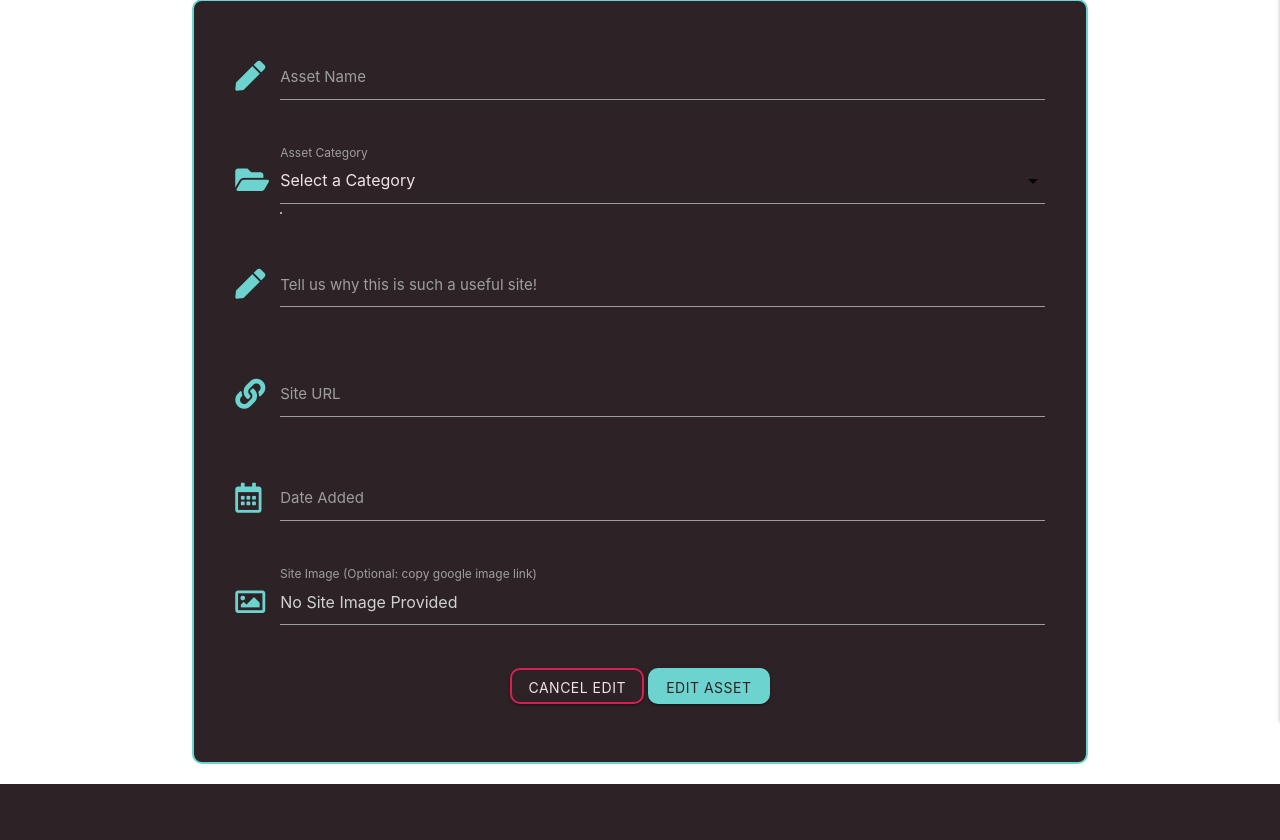
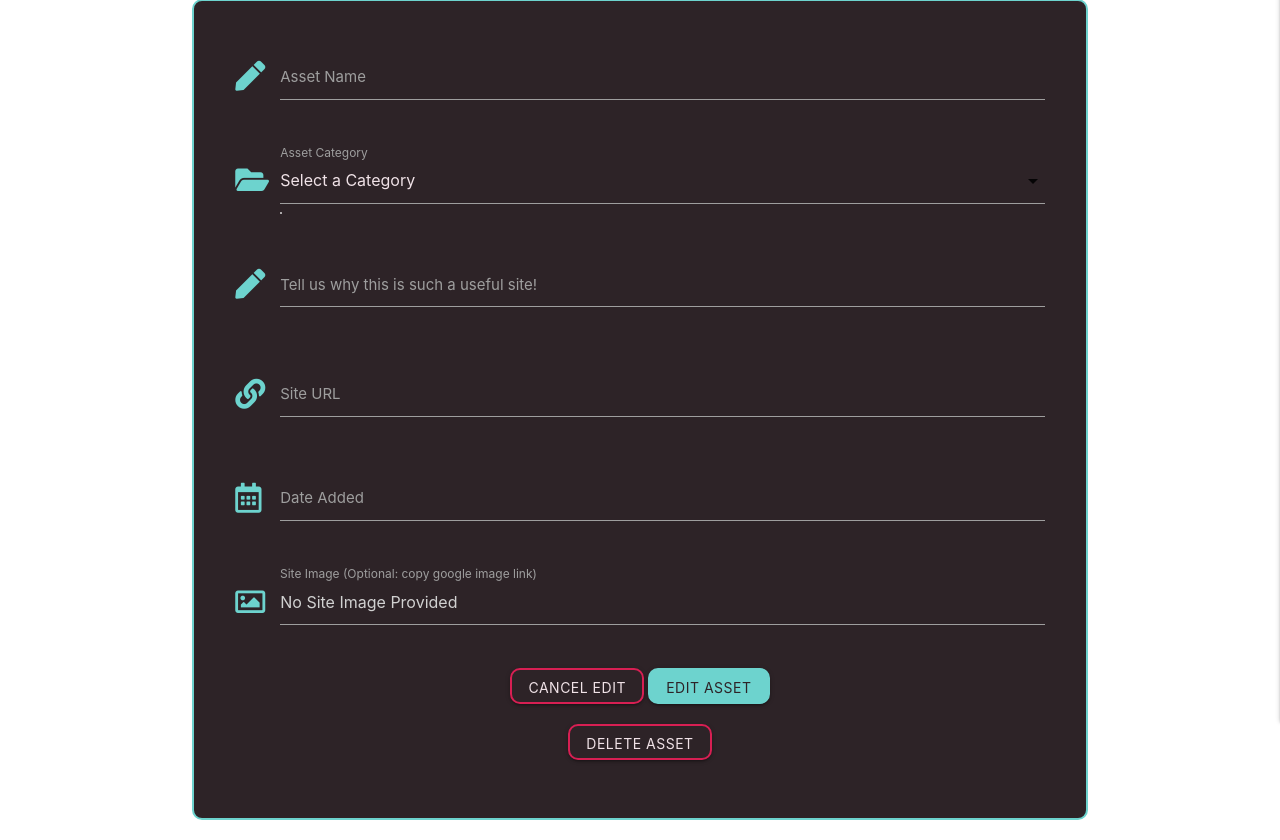
Before and after one commit to Brian-FullStack/dev_pool, a Flask app: template templates/edit_asset.html in a window 1280 px wide. Shown: the part 139-979 px from the top of the page. Before the commit the page ends 923 px from the top, so only its background shows below. Run offline with Flask 2, Linux system fonts and the light colour scheme; the template is opened without the code that fills it, so the values that code supplies are empty; some libraries are stand-ins or nearby versions.

Commit message:
Added functionality to delete button, delete asset from db

```diff
--- a/app.py
+++ b/app.py
@@ -144,6 +144,13 @@ def edit_asset(asset_id):
         "edit_asset.html", asset=asset, categories=categories)
 
 
+@app.route("/delete_asset/<asset_id>")
+def delete_asset(asset_id):
+    mongo.db.assets.delete_one({"_id": ObjectId(asset_id)})
+    flash("Asset has been sucessfully deleted!")
+    return redirect(url_for("get_assets"))
+
+
 if __name__ == "__main__":
     app.run(host=os.environ.get("IP"),
             port=int(os.environ.get("PORT")),
--- a/templates/edit_asset.html
+++ b/templates/edit_asset.html
@@ -78,6 +78,12 @@
                 </button>
             </div>
         </div>
+        <!-- Delete Button -->
+        <div class="row">
+            <div class="col s12 center-align">
+                <a href="{{ url_for('delete_asset', asset_id=asset._id) }}" class="btn btn-solid-red">Delete Asset</a>
+            </div>
+        </div>
     </form>
   </div>
 
```
